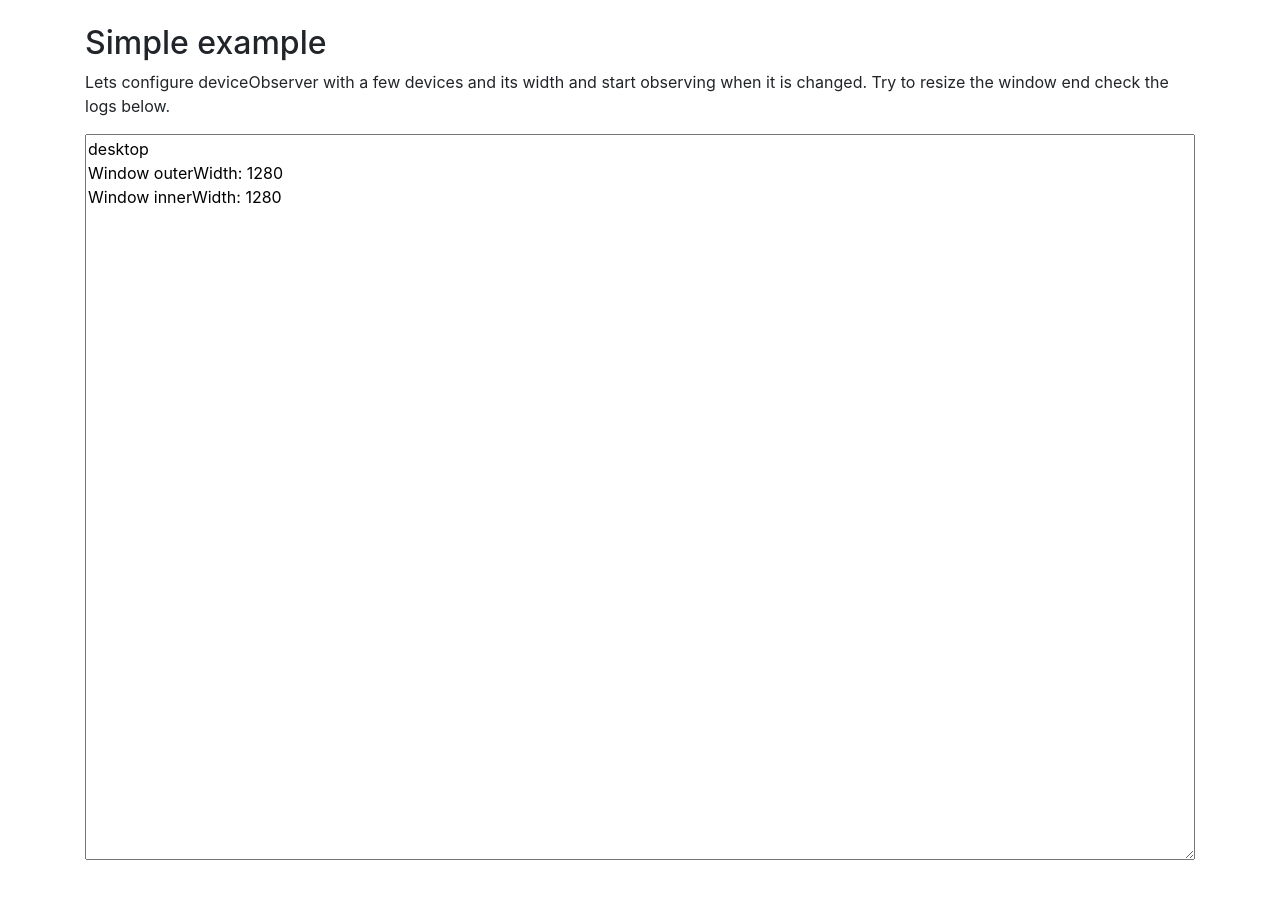
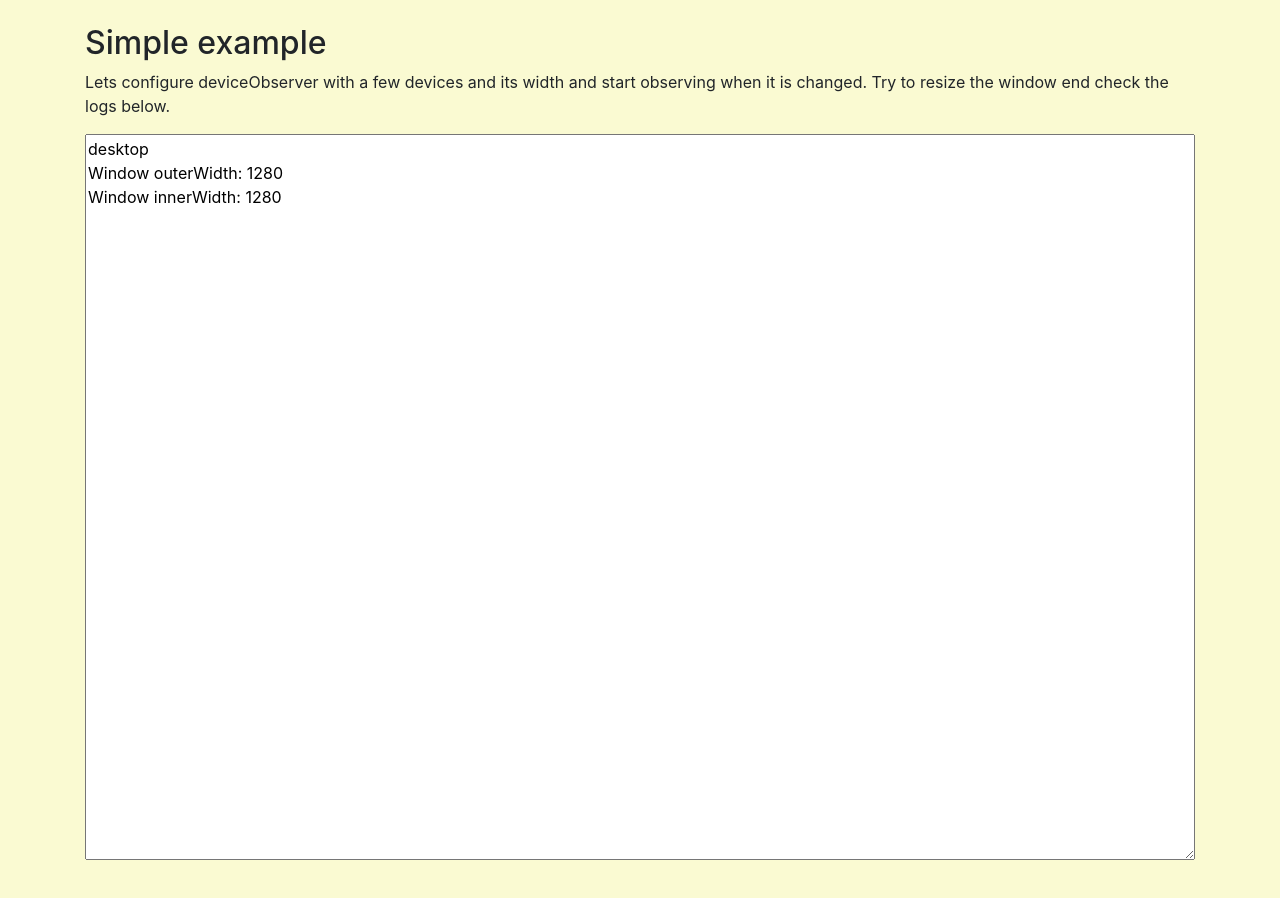
Before and after one commit to Delete-Agency/device-observer, a website built with webpack: page index.html in a window 1280 px wide. Built offline with nearby package versions, Linux system fonts and the light colour scheme; a script that the page names is missing.

Commit message:
examples

```diff
--- /dev/null
+++ b/examples/test.css
@@ -0,0 +1,3 @@
+body {
+    background-color: lightgoldenrodyellow;
+}
--- a/index.html
+++ b/index.html
@@ -16,6 +16,7 @@
     <script src="https://cdn.jsdelivr.net/npm/@deleteagency/live-highlight@0.0.1/build/live-highlight.min.js"></script>
 
     <script src="build/device-observer.min.js"></script>
+    <link rel="stylesheet" href="./examples/test.css" media="print" onload="this.onload = null; this.media = 'all';">
 </head>
 
 <script>
```
